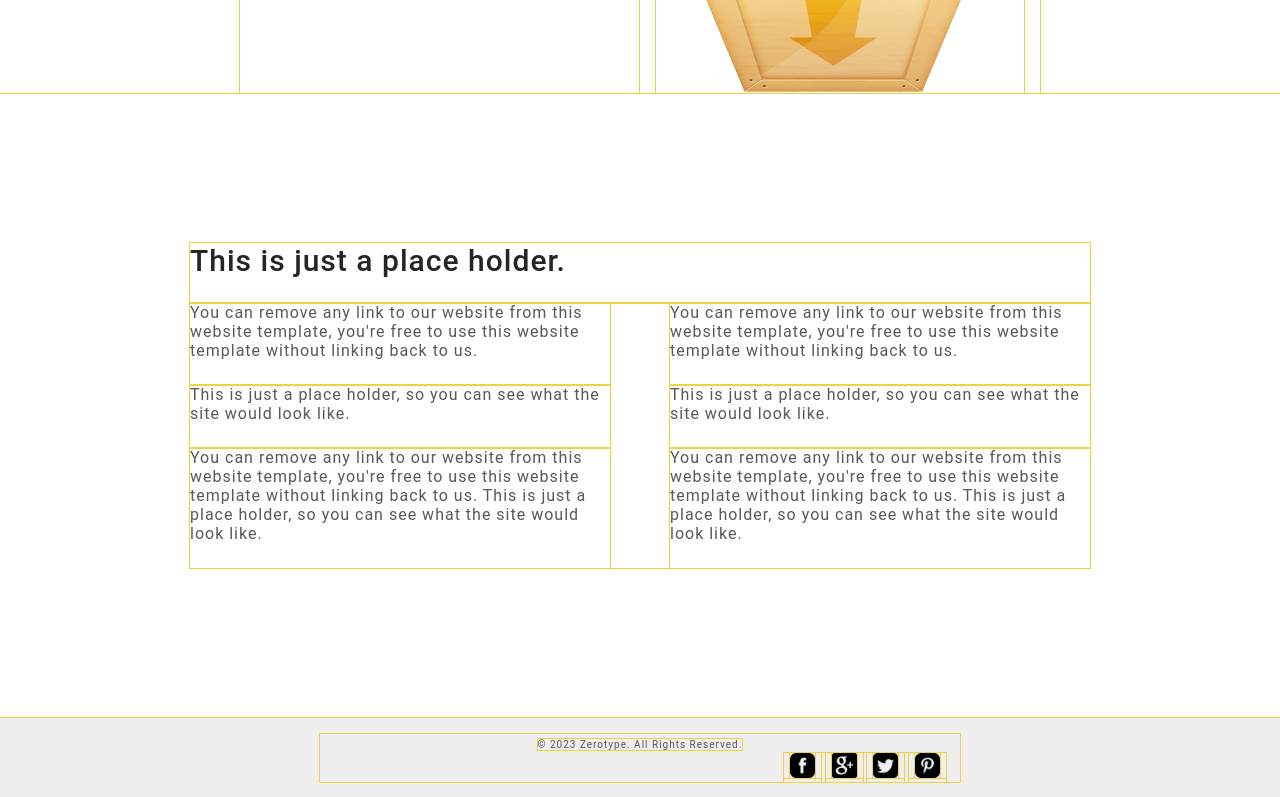
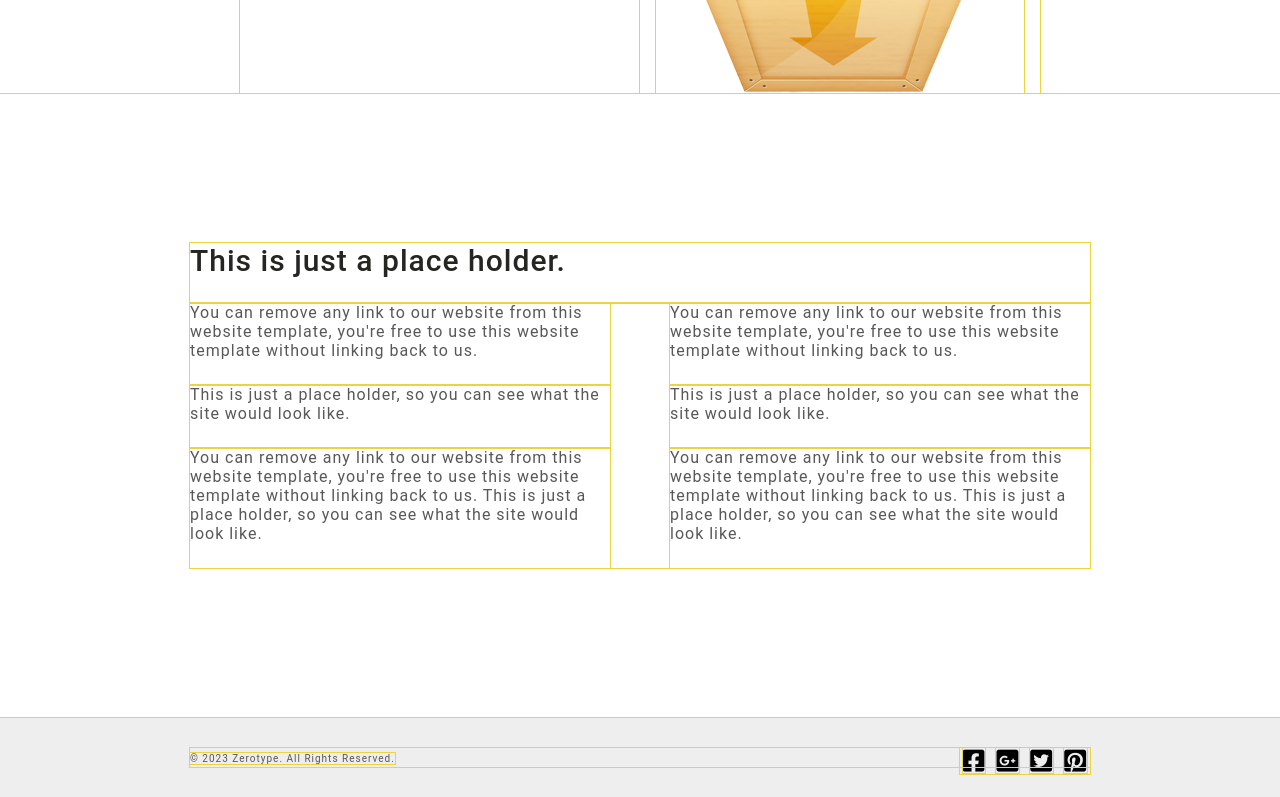
Before and after one commit to NoZ915/T1, a plain HTML site: page index.html in a window 1280 px wide. Shown: the part 444-1241 px from the top of the page. Drawn offline with Linux system fonts and the light colour scheme.

Commit message:
t1-v4 1st commit

```diff
--- a/index.html
+++ b/index.html
@@ -6,6 +6,7 @@
   <meta http-equiv="X-UA-Compatible" content="IE=edge">
   <meta name="viewport" content="width=device-width, initial-scale=1.0">
   <title>T1切版</title>
+  <link rel="stylesheet" href="https://pro.fontawesome.com/releases/v5.10.0/css/all.css">
   <link rel="stylesheet" href="style.css">
 </head>
 
@@ -66,13 +67,13 @@
   </article>
 
   <footer>
-    <div>
+    <div class="footer_container">
       <span>&copy 2023 Zerotype. All Rights Reserved.</span>
       <ul>
-        <li><a href="##"><img src="./img/facebook.png" alt=""></a></li>
-        <li><a href="##"><img src="./img/google-plus.png" alt=""></a></li>
-        <li><a href="##"><img src="./img/twitter.png" alt=""></a></li>
-        <li><a href="##"><img src="./img/pinterest.png" alt=""></a></li>
+        <li><a href="##"><i class="fab fa-facebook-square"></i></a></li>
+        <li><a href="##"><i class="fab fa-google-plus-square"></i></a></li>
+        <li><a href="##"><i class="fab fa-twitter-square"></i></a></li>
+        <li><a href="##"><i class="fab fa-pinterest-square"></i></a></li>
       </ul>
     </div>
   </footer>
--- a/style.css
+++ b/style.css
@@ -1,6 +1,6 @@
 *{
+  margin:0;
   padding:0;
-  margin:0;
 
   font-family: 'Roboto', sans-serif;
   letter-spacing: 1px;
@@ -64,6 +64,7 @@ main{
 .main_container{
   margin: 0 auto;
   width: 800px;
+
   letter-spacing: 0;
 }
 .main_img-container{
@@ -147,6 +148,44 @@ article h3{
 
 /* --------footer-------- */
 footer{
+  padding: 30px 0;
+  min-width: 900px;
+
+  background-color: #eee;
+}
+.footer_container{
+  margin: 0 auto;
+  width: 900px;
+}
+footer span{
+  display: inline-block;
+  vertical-align: middle;
+
+  font-size: 10px;
+  color: #585858;
+}
+footer ul{
+  display: inline;
+  vertical-align: middle;
+  float: right;
+}
+footer li{
+  display: inline-block;
+  margin: 0 3px;
+}
+footer a{
+  display: inline-block;
+}
+footer i{
+  font-size: 25px;
+  color: black;
+}
+footer i:hover{
+  font-size: 25px;
+  color: #f7a220;
+}
+
+/* footer{
   position: relative;
   height: 79px;
   text-align: center;
@@ -183,7 +222,7 @@ footer div{
   transform: translate(-50%,-50%);
 
   width: fit-content;
-}
+} */
 
 /* @media screen and (max-width: 900px) {
   .header_title{
```
